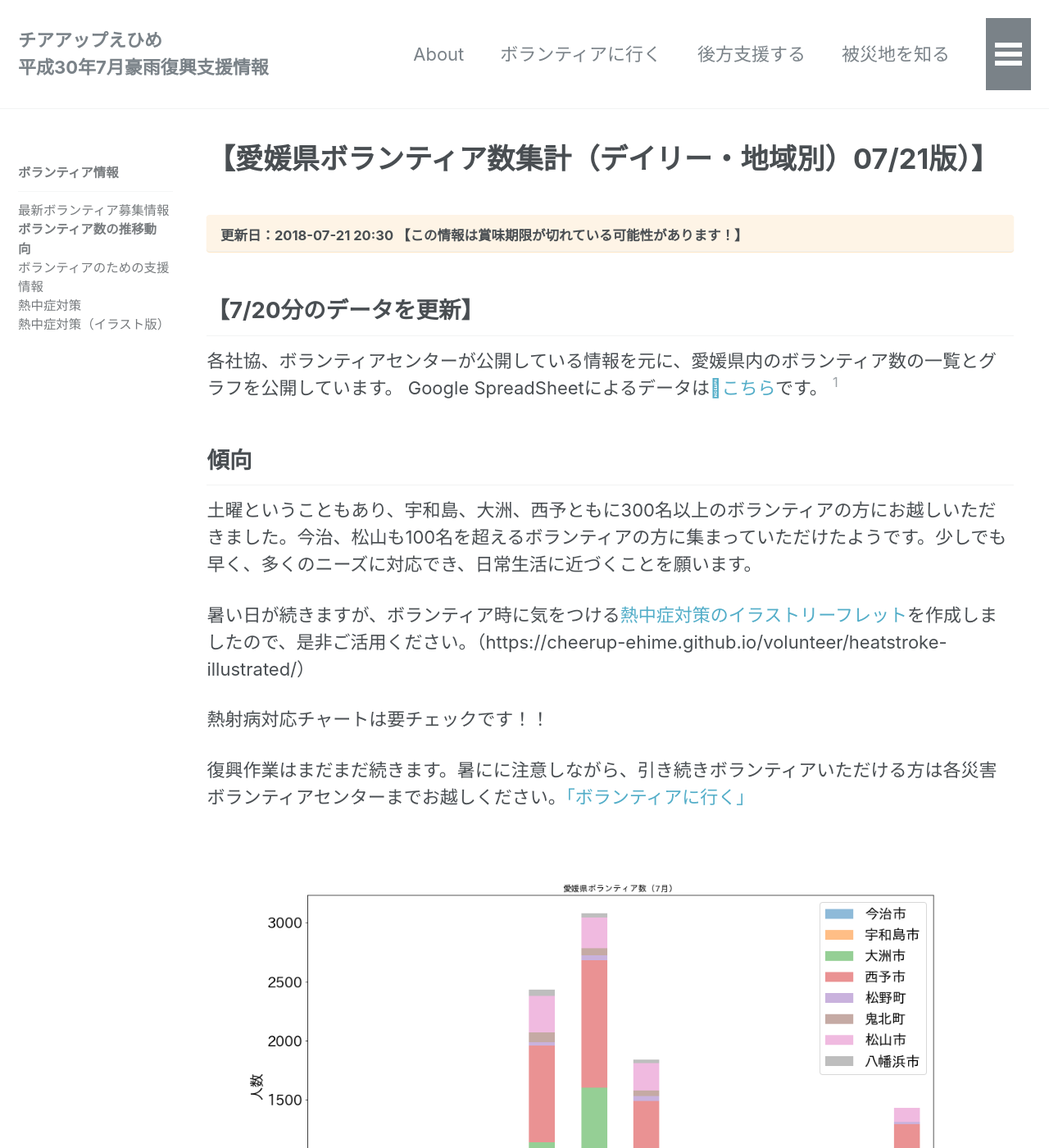
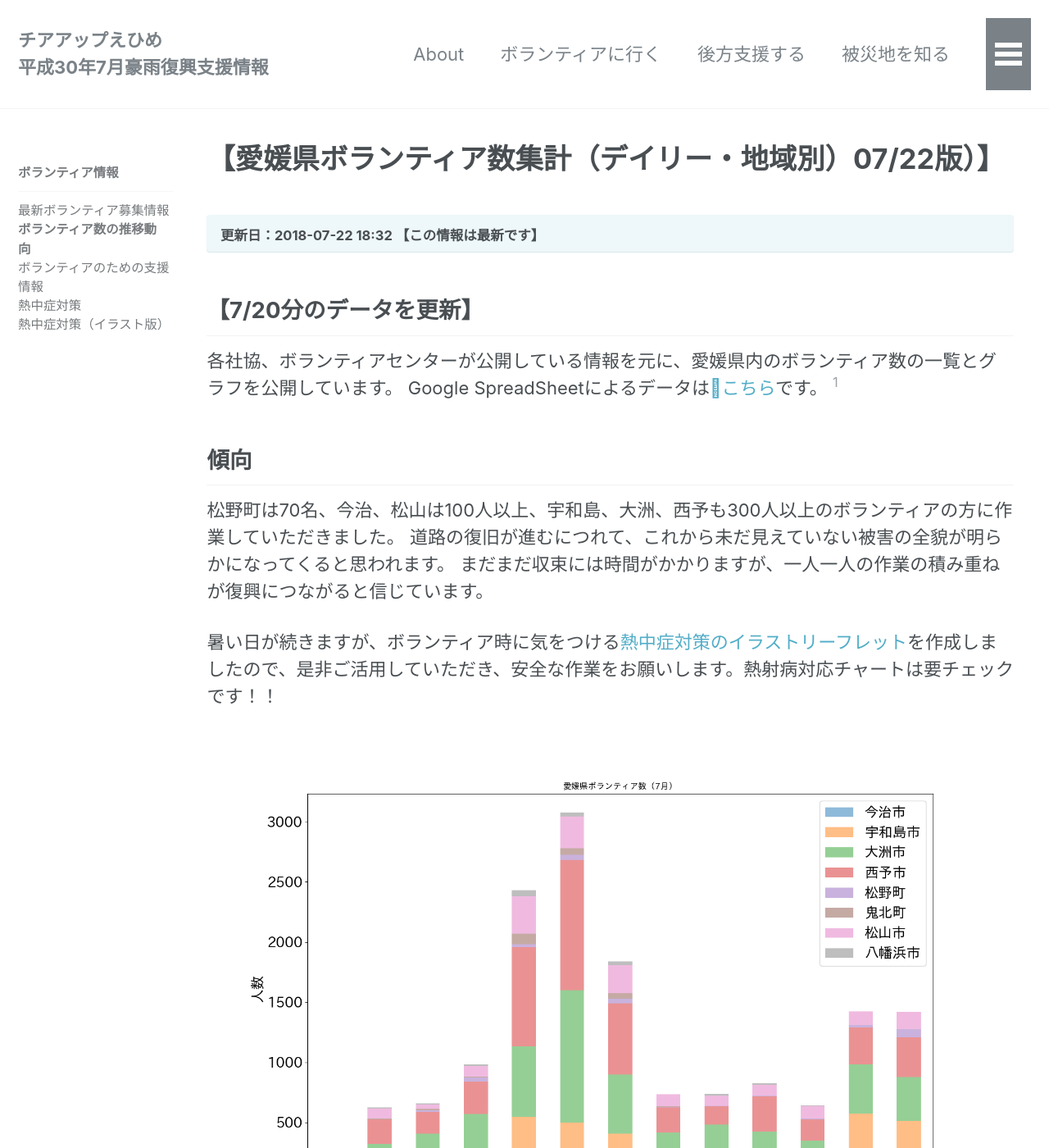
Before and after one commit to cheerup-ehime/cheerup-ehime.github.io, a Jekyll site: the page built from _pages/volunteer_aggregation.md, in a window 1280 px wide and 1400 px high. Shown: the whole window at 82% size. Built offline with Jekyll 4.4.1, drawn with Linux system fonts in a browser that asks for light colours; comment, search, counter and statistics services are not loaded; some of the changed text lies outside the part shown.

Commit message:
7/22のボランティア動向

```diff
--- a/_pages/volunteer_aggregation.md
+++ b/_pages/volunteer_aggregation.md
@@ -1,9 +1,9 @@
 ---
-title: 【愛媛県ボランティア数集計（デイリー・地域別）07/21版）】
+title: 【愛媛県ボランティア数集計（デイリー・地域別）07/22版）】
 description: 松山市社協、八幡浜市社協、愛媛災害支援センターが公開しているデータを元に、ボランティア数のグラフを作成・公開しています。
 permalink: /volunteer/aggregation/
 date: 2018-07-18 05:59:06 +0900
-last_modified_at: 2018-07-21 20:30:02 +0900
+last_modified_at: 2018-07-22 18:32:35 +0900
 sidebar:
   nav: volunteer_menu
 
@@ -15,13 +15,11 @@
 
 ## 傾向
 
-土曜ということもあり、宇和島、大洲、西予ともに300名以上のボランティアの方にお越しいただきました。今治、松山も100名を超えるボランティアの方に集まっていただけたようです。少しでも早く、多くのニーズに対応でき、日常生活に近づくことを願います。
+松野町は70名、今治、松山は100人以上、宇和島、大洲、西予も300人以上のボランティアの方に作業していただきました。
+道路の復旧が進むにつれて、これから未だ見えていない被害の全貌が明らかになってくると思われます。
+まだまだ収束には時間がかかりますが、一人一人の作業の積み重ねが復興につながると信じています。
 
-暑い日が続きますが、ボランティア時に気をつける[熱中症対策のイラストリーフレット](https://cheerup-ehime.github.io/volunteer/heatstroke-illustrated/)を作成しましたので、是非ご活用ください。（https://cheerup-ehime.github.io/volunteer/heatstroke-illustrated/）
-
-熱射病対応チャートは要チェックです！！
-
-復興作業はまだまだ続きます。暑にに注意しながら、引き続きボランティアいただける方は各災害ボランティアセンターまでお越しください。[「ボランティアに行く」](https://cheerup-ehime.github.io/volunteer/)
+暑い日が続きますが、ボランティア時に気をつける[熱中症対策のイラストリーフレット](https://cheerup-ehime.github.io/volunteer/heatstroke-illustrated/)を作成しましたので、是非ご活用していただき、安全な作業をお願いします。熱射病対応チャートは要チェックです！！
 
 ![愛媛県内ボランティア数（日次）](/assets/images/volunteer_count.png)
 
@@ -42,6 +40,7 @@
 | 07/19  |       58 |        190 |      174 |      294 |        8 |        0 |       89 |         14 |
 | 07/20  |       44 |        128 |      175 |      177 |       10 |        0 |      102 |          5 |
 | 07/21  |      105 |        470 |      408 |      305 |       21 |        0 |      115 |          0 |
+| 07/22  |      101 |        411 |      365 |      330 |       71 |        0 |      141 |          0 |
 
 ### 元データ
 
```
Also changed, not shown: assets/images/volunteer_count.png.
